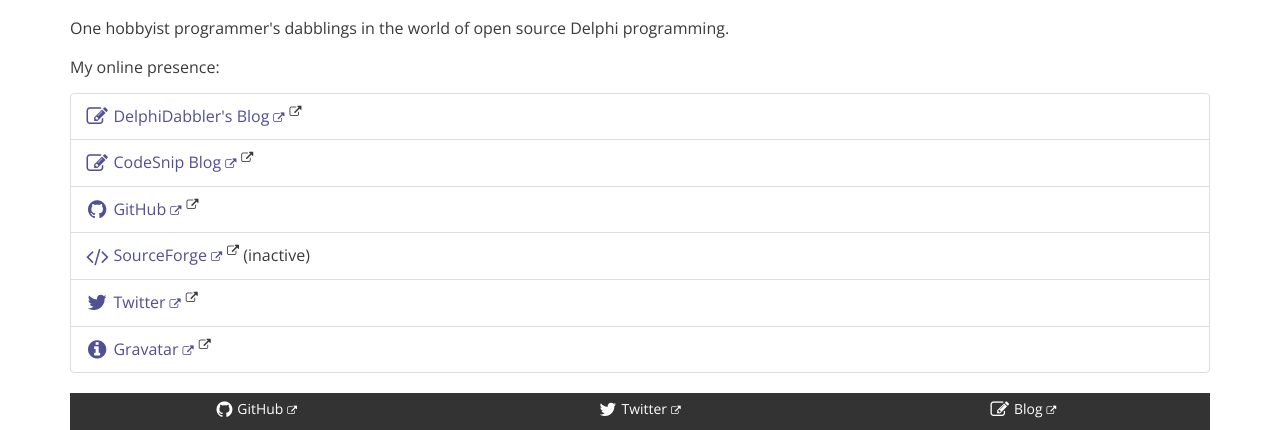
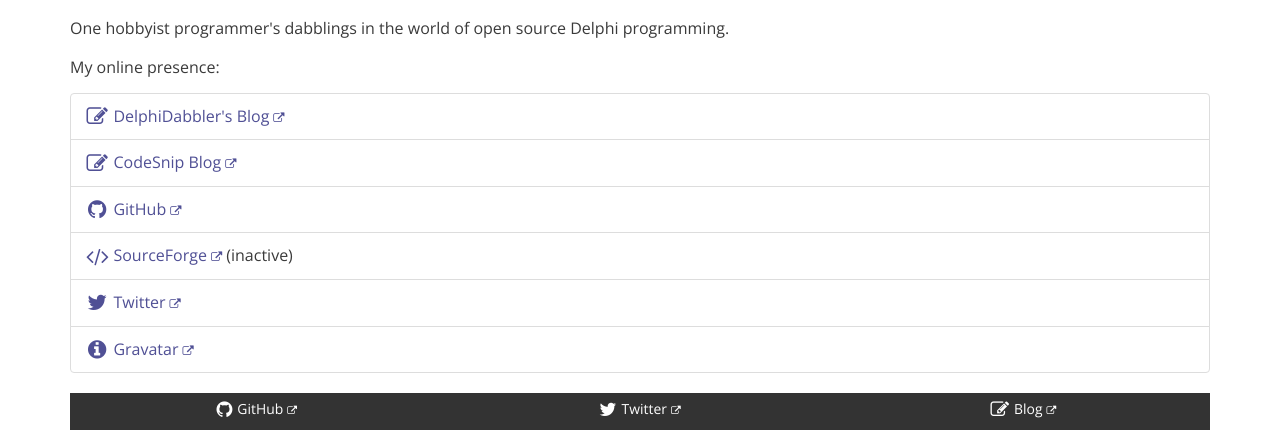
Before and after one commit to delphidabbler/delphidabbler.github.io, a Jekyll site: the page built from about.html, in a window 1280 px wide. Shown: the part 248-678 px from the top of the page. Built offline with Jekyll 4.4.1, drawn with Linux system fonts in a browser that asks for light colours; nearby versions of some CDN libraries.

Commit message:
Remove explicitly added external link glyphs

```diff
--- a/about.html
+++ b/about.html
@@ -14,21 +14,21 @@
 
 <ul class="list-group">
   <li class="list-group-item">
-    <a href="{{ site.data.core.dd-blog-url }}" aria-label="{{ site.data.core.dd-blog-link-title }}"><span class="fa fa-pencil-square-o fa-lg fa-fw fa-x-pad-right" aria-hidden="true"></span>DelphiDabbler's Blog</a><sup><span class="fa fa-external-link fa-x-pad-left" title="offsite link" aria-hidden="true"></span></sup>
+    <a href="{{ site.data.core.dd-blog-url }}" aria-label="{{ site.data.core.dd-blog-link-title }}"><span class="fa fa-pencil-square-o fa-lg fa-fw fa-x-pad-right" aria-hidden="true"></span>DelphiDabbler's Blog</a>
   </li>
   <li class="list-group-item">
-    <a href="{{ site.data.core.cs-blog-url }}" aria-label="{{ site.data.core.cs-blog-link-title }}"><span class="fa fa-pencil-square-o fa-lg fa-fw fa-x-pad-right" aria-hidden="true"></span>CodeSnip Blog</a><sup><span class="fa fa-external-link fa-x-pad-left" title="offsite link" aria-hidden="true"></span></sup>
+    <a href="{{ site.data.core.cs-blog-url }}" aria-label="{{ site.data.core.cs-blog-link-title }}"><span class="fa fa-pencil-square-o fa-lg fa-fw fa-x-pad-right" aria-hidden="true"></span>CodeSnip Blog</a>
   </li>
   <li class="list-group-item">
-    <a href="{{ site.data.core.github-url }}" aria-label="{{ site.data.core.github-link-title }}"><span class="fa fa-github fa-lg fa-fw fa-x-pad-right" aria-hidden="true"></span>GitHub</a><sup><span class="fa fa-external-link fa-x-pad-left" title="offsite link" aria-hidden="true"></span></sup>
+    <a href="{{ site.data.core.github-url }}" aria-label="{{ site.data.core.github-link-title }}"><span class="fa fa-github fa-lg fa-fw fa-x-pad-right" aria-hidden="true"></span>GitHub</a>
   </li>
   <li class="list-group-item">
-    <a href="{{ site.data.core.sourceforge-url }}" aria-label="{{ site.data.core.sourceforge-link-title }}"><span class="fa fa-code fa-lg fa-fw fa-x-pad-right" aria-hidden="true"></span>SourceForge</a><sup><span class="fa fa-external-link fa-x-pad-left" title="offsite link" aria-hidden="true"></span></sup> (inactive)
+    <a href="{{ site.data.core.sourceforge-url }}" aria-label="{{ site.data.core.sourceforge-link-title }}"><span class="fa fa-code fa-lg fa-fw fa-x-pad-right" aria-hidden="true"></span>SourceForge</a> (inactive)
   </li>
   <li class="list-group-item">
-    <a href="{{ site.data.core.twitter-url }}" aria-label="{{ site.data.core.twitter-link-title }}"><span class="fa fa-twitter fa-lg fa-fw fa-x-pad-right" aria-hidden="true"></span>Twitter</a><sup><span class="fa fa-external-link fa-x-pad-left" title="offsite link" aria-hidden="true"></span></sup>
+    <a href="{{ site.data.core.twitter-url }}" aria-label="{{ site.data.core.twitter-link-title }}"><span class="fa fa-twitter fa-lg fa-fw fa-x-pad-right" aria-hidden="true"></span>Twitter</a>
   </li>
   <li class="list-group-item">
-    <a href="{{ site.data.core.gravatar-url }}" aria-label="{{ site.data.core.gravatar-link-title }}"><span class="fa fa-info-circle fa-lg fa-fw fa-x-pad-right" aria-hidden="true"></span>Gravatar</a><sup><span class="fa fa-external-link fa-x-pad-left" title="offsite link" aria-hidden="true"></span></sup>
+    <a href="{{ site.data.core.gravatar-url }}" aria-label="{{ site.data.core.gravatar-link-title }}"><span class="fa fa-info-circle fa-lg fa-fw fa-x-pad-right" aria-hidden="true"></span>Gravatar</a>
   </li>
 </ul>
--- a/articles.html
+++ b/articles.html
@@ -22,7 +22,7 @@
           <p>{{ article.summary | escape }}</p>
         </div>
         <footer class="panel-footer text-right">
-          <a href="{{ article.more-info }}" aria-label="Read &quot;{{ article.title | escape }}&quot; over on {{ site.data.core.orig-site-name | escape }}">Read the article<sup><span class="fa fa-external-link fa-x-pad-left" title="offsite link" aria-hidden="true"></span></sup></a>
+          <a href="{{ article.more-info }}" aria-label="Read &quot;{{ article.title | escape }}&quot; over on {{ site.data.core.orig-site-name | escape }}">Read the article</a>
         </footer>
       </div>
     </div>
--- a/codelib.html
+++ b/codelib.html
@@ -25,7 +25,7 @@
           {% if item.mothballed %}<p class="alert alert-warning small" role="alert"><span class="fa fa-flag fa-lg fa-x-pad-right" aria-hidden="true"></span><span class="sr-only">Note</span> This item is mothballed. It is being neither developed nor supported.</p>{% endif %}
         </div>
         <div class="panel-footer text-right">
-          <a href="{{ item.more-info }}" aria-label="{{ item.title | escape }} page on {{ site.data.core.orig-site-name | escape }}"></span>More info<sup><span class="fa fa-external-link fa-x-pad-left" title="offsite link" aria-hidden="true"></span></sup></a>
+          <a href="{{ item.more-info }}" aria-label="{{ item.title | escape }} page on {{ site.data.core.orig-site-name | escape }}"></span>More info</a>
         </div>
       </div>
     </div>
--- a/programs.html
+++ b/programs.html
@@ -56,7 +56,7 @@
           {% if program.mothballed %}<p class="alert alert-warning small" role="alert"><span class="fa fa-flag fa-lg fa-x-pad-right" aria-hidden="true"></span><span class="sr-only">Note</span> This program is mothballed. It is being neither developed nor supported.</p>{% endif %}
         </div>
         <div class="panel-footer text-right">
-          <a href="{{ program.more-info }}" aria-label="{{ program.title | escape }} page on {{ site.data.core.orig-site-name | escape }}">More info<sup><span class="fa fa-external-link fa-x-pad-left" title="offsite link" aria-hidden="true"></span></sup></a>
+          <a href="{{ program.more-info }}" aria-label="{{ program.title | escape }} page on {{ site.data.core.orig-site-name | escape }}">More info</a>
         </div>
       </div>
     </div>
```
